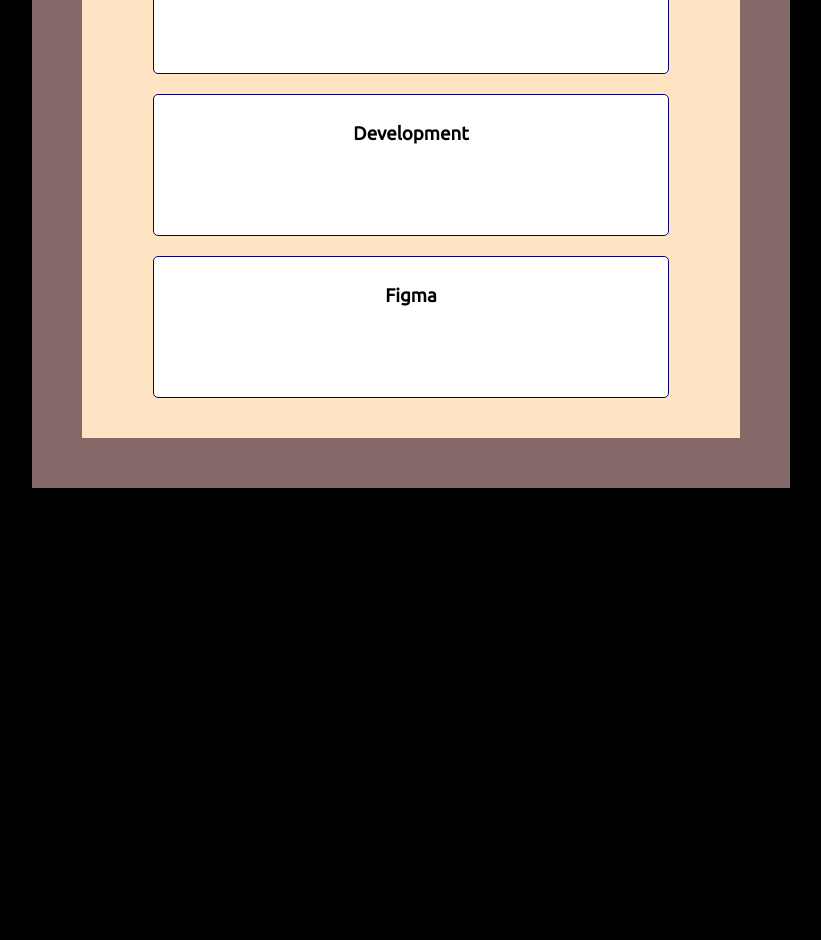
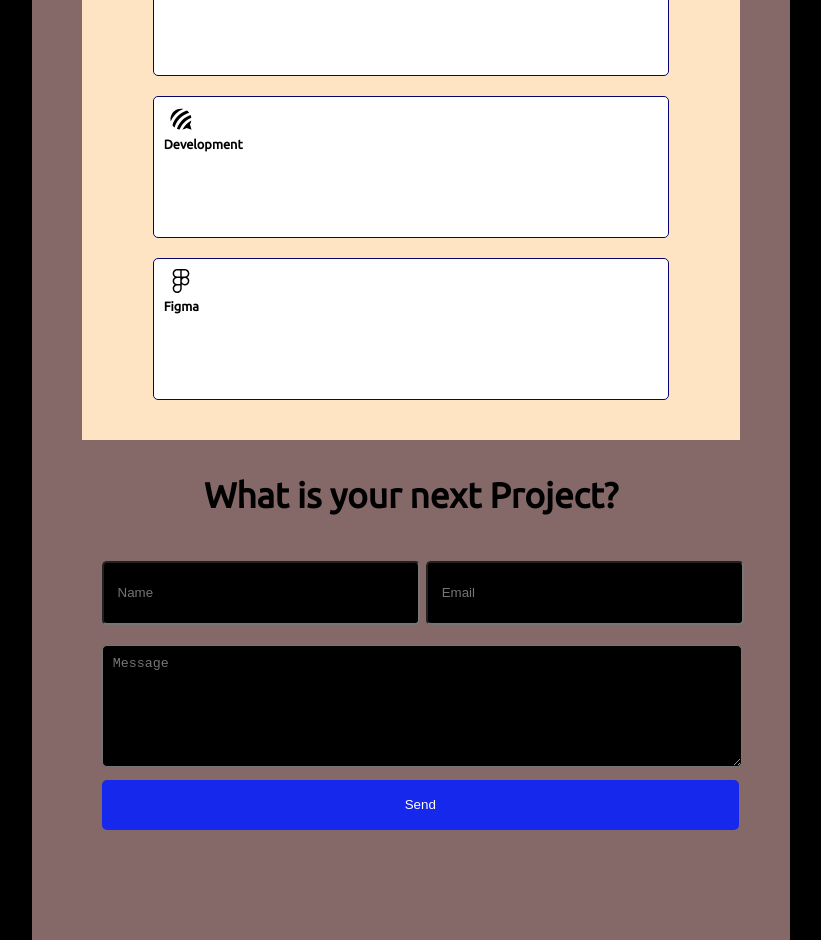
Before and after one commit to Bo4fo/ArtfolioX, a React (Create React App) app: page / in a window 1280 px wide. Shown: the part 1000-1940 px from the top of the page, without its empty margins (229-1050 px from the left). Before the commit the page ends 1488 px from the top, so only its background shows below. Built offline with nearby package versions, Linux system fonts and the light colour scheme.

Commit message:
Artfolio Phase 2

```diff
--- a/src/Contactform.js
+++ b/src/Contactform.js
@@ -0,0 +1,67 @@
+import './Maincss/Form.css';
+import { useState } from 'react';
+// import {  MdOutlineAccountCircle} from "react-icons/md";
+
+
+function ContactForm() {
+    const [name, setName] = useState("");
+    const [email, setEmail] = useState("");
+    const [message, setMessage] = useState("");
+
+    const handleSubmit = (event) => {
+        event.preventDefault();
+        alert(`The name you entered was: ${name}\nThe email you entered was: ${email}\nThe message you entered was: ${message}`);
+    };
+
+    return (
+        <div className="contactform">
+
+            <form onSubmit={handleSubmit}>
+                <div className="gridform">
+
+
+                    <div className='name-box mv-one'>
+                        <label>
+                            <input
+
+                                placeholder=' Name'
+                                type="text"
+                                value={name}
+                                onChange={(e) => setName(e.target.value)}
+                            />
+                        </label>
+                    </div>
+
+
+                    <div className='email-box mv-two'>
+                        <label>
+                            <input
+                                placeholder=' Email'
+                                type="email"
+                                value={email}
+                                onChange={(e) => setEmail(e.target.value)}
+                            />
+                        </label>
+                    </div>
+                </div>
+
+
+                <div className='message-box mv-three'>
+                    <label>
+                        <textarea
+                            placeholder='Message'
+                            value={message}
+                            onChange={(e) => setMessage(e.target.value)}
+                        />
+                    </label>
+                </div>
+                <div className="formbtn">
+                   <span className='btn-arrow'>
+                   {/* <FaArrowRight/> */}
+                    </span> <input type="submit" value="Send" /> </div>
+            </form>
+        </div>
+    );
+}
+
+export default ContactForm;
--- a/src/Home.js
+++ b/src/Home.js
@@ -1,4 +1,7 @@
 import './Maincss/Home.css';
+import Contactform from './Contactform';
+import { FaFolderOpen, FaForumbee, FaFigma} from "react-icons/fa";
+import { PiPlugs } from "react-icons/pi";
 
 function Home() {
     const HomeStyles = {
@@ -28,6 +31,7 @@ function Home() {
                 </div>
                 <div className="button">
                     <button className='btn-style' onClick={handleButtonClick}>
+
                         Connect Here
                     </button>
                 </div>
@@ -41,13 +45,20 @@ function Home() {
 
                 <div className="box-one">
                     <div className="box-inner">
+                    <span className='icon icon-large'>
+                            <FaFolderOpen/>
+                        </span>
                         <p>
                             <h3>
+
                                 UI & UX
                             </h3>
                         </p>
                     </div>
                     <div className="box-inner">
+                    <span className='icon icon-large'>
+                            <PiPlugs/>
+                        </span>
                         <p>
                             <h3>
                                 Design & Creative
@@ -55,6 +66,9 @@ function Home() {
                         </p>
                     </div>
                     <div className="box-inner">
+                           <span className='icon icon-large'>
+                            <FaForumbee/>
+                        </span>
                         <p>
                             <h3>
                                 Development
@@ -62,6 +76,9 @@ function Home() {
                         </p>
                     </div>
                     <div className="box-inner">
+                    <span className='icon icon-large'>
+                            <FaFigma/>
+                        </span>
                         <p>
                             <h3>
                                 Figma
@@ -70,6 +87,14 @@ function Home() {
                     </div>
 
                 </div>
+                <div className="header-two">
+                   <h3>
+                    What is your next Project?
+                   </h3>
+                </div>
+                <div className="contact-form">
+                    <Contactform/>
+                    </div>
             </div>
 
 
--- a/src/Maincss/Form.css
+++ b/src/Maincss/Form.css
@@ -0,0 +1,50 @@
+
+.contactform {
+  margin: 0 auto;
+  padding: 20px;
+  /* border: 1px solid #ccc; */
+  border-radius: 5px;
+  position: relative;
+  bottom: 20px;
+}
+
+.gridform{
+    display: grid;
+    column-gap: 30px;
+    grid-template-columns: repeat(2, 1fr);
+}
+
+input, textarea {
+  width: 100%;
+  padding: 10px;
+  margin: 10px 0;
+  /* border: 1px solid #000000; */
+  border-radius: 5px;
+  height: 40px;
+  background-color: #000000;
+  color: #ffffff;
+}
+
+textarea {
+  height: 100px;
+  color: #ffffff;
+}
+
+input[type="submit"] {
+  background-color: #1628ec;
+  border: none;
+  color: #ffffff;
+  cursor: pointer;
+  padding: 15px;
+  /* margin: 1px 0; */
+  border-radius: 5px;
+  width: 103%;
+  height: 50px;
+  position: relative;
+  bottom: 10px;
+}
+
+[type="submit"]:hover  {
+    background-color: #111972;
+
+  }
--- a/src/Maincss/Home.css
+++ b/src/Maincss/Home.css
@@ -8,28 +8,31 @@
     background-color: #282828;
     flex-wrap: wrap;
     align-items: center;
-    margin: 0 auto ;
+    margin: 0 auto;
 }
-.item-container{
+
+.item-container {
     padding: 50px;
     background-color: #856868;
     margin-bottom: 70%;
 }
 
-.small-text h4{
+.small-text h4 {
     color: #8391A3;
     /* font: 10%; */
 }
-.small-text p{
+
+.small-text p {
     color: #fbfbfb;
     /* font: 20px; */
 }
+
 .btn-style {
-    background-color: #060474;
+    background-color: #1628ec;
     color: #ffffff;
-    border: 1px solid #060474;
+    border: 1px  #060474;
     border-radius: 5px;
-    padding: 10px 10px;
+    padding: 12px 12px;
     font-size: 16px;
     cursor: pointer;
 }
@@ -37,7 +40,8 @@
 .btn-style:hover {
     background-color: #0b08bd;
 }
-  .small-text-2{
+
+.small-text-2 {
     /* background-color: #8391A3; */
     width: 60%;
     margin: 0 auto;
@@ -46,11 +50,13 @@ position: relative;
     bottom: 10px;
     color: #ffffff;
 }
-  .small-text-2 h2{
+
+.small-text-2 h2 {
     font-size: 35px;
 
 }
-  .box-one{
+
+.box-one {
     padding: 20px;
     background-color: bisque;
     height: max-content;
@@ -67,3 +73,26 @@ color: #ffffff;
     padding: 10px;
     margin-bottom: 20px;
 }
+
+.icon-large {
+    font-size: 1.5rem;
+    display: flex;
+    justify-content: left;
+    position: relative;
+    left: 5px;
+}
+
+.box-inner h3 {
+    position: relative;
+    bottom: 10px;
+    display: flex;
+    justify-content: left;
+}
+
+.box-one h3 {
+    font-size: .8rem;
+}
+.header-two{
+    font-size: 30px;
+    font-weight: 20;
+}
```
Also changed, not shown: 2 other files (tests, documents, lock files or other folders). Lines whose indentation alone changed are shown as unchanged.
